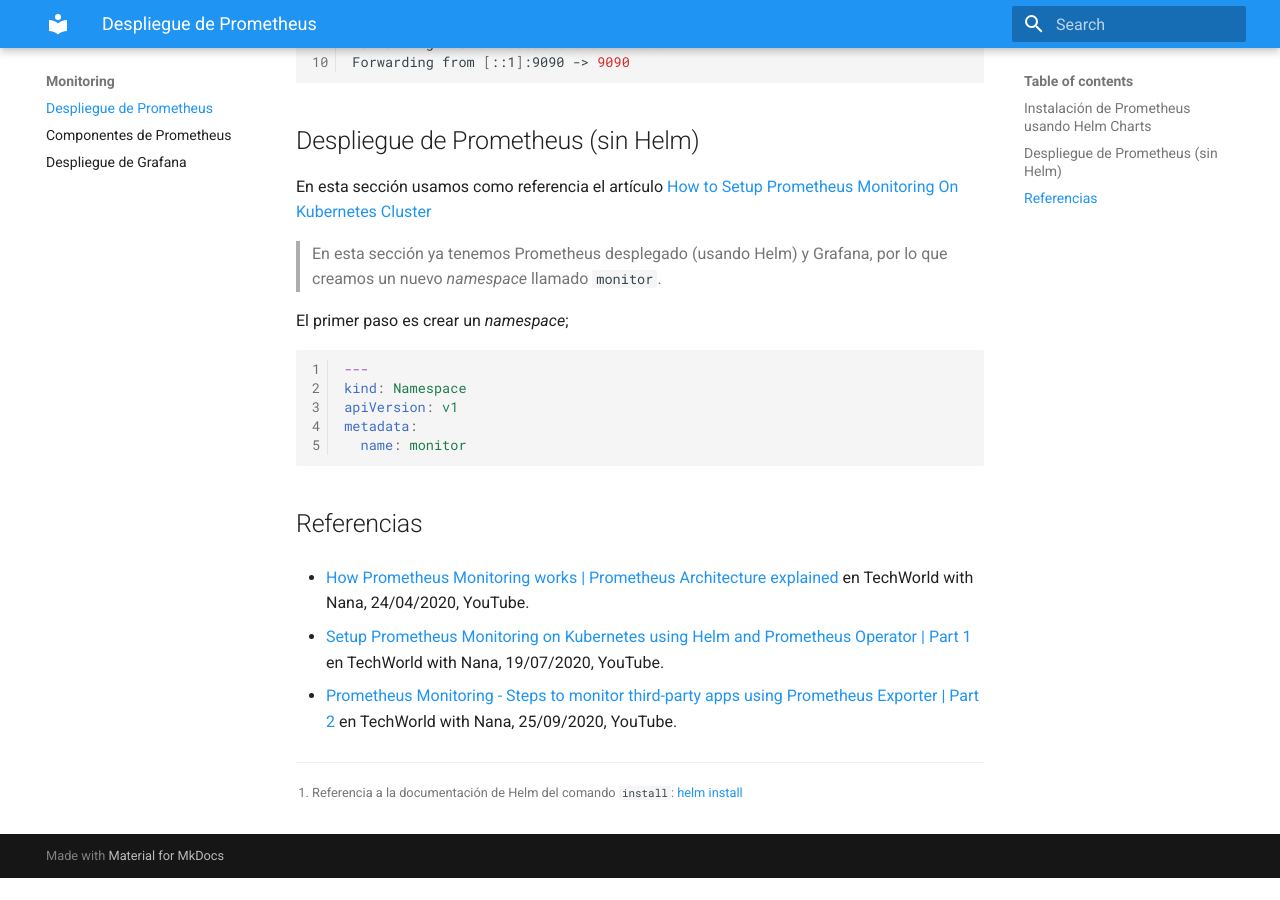
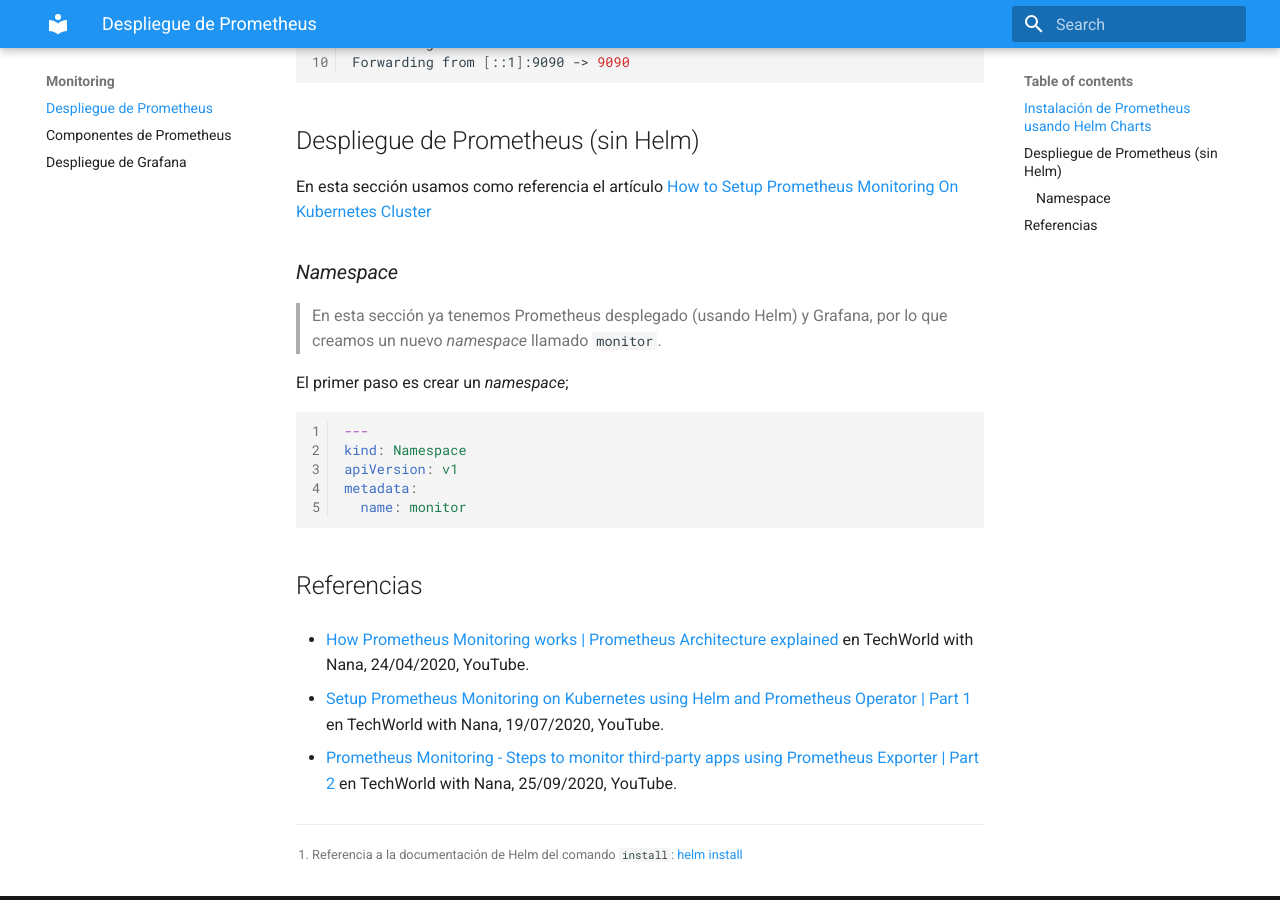
Before and after one commit to onthedock/k8s-devops, an MkDocs documentation site: the page built from docs/monitoring/prometheus.md, in a window 1280 px wide and 900 px high, scrolled down 2987 px. Built offline with MkDocs 1.6.1 and Material for MkDocs 9.7.7, drawn with Linux system fonts in a browser that asks for light colours; before the commit the page ends 3865 px from its top, so only the background shows below that.

Commit message:
+ Título para la sección del namespace

```diff
--- a/docs/monitoring/prometheus.md
+++ b/docs/monitoring/prometheus.md
@@ -147,6 +147,8 @@ Forwarding from [::1]:9090 -> 9090
 
 En esta sección usamos como referencia el artículo [How to Setup Prometheus Monitoring On Kubernetes Cluster](https://devopscube.com/setup-prometheus-monitoring-on-kubernetes/)
 
+### *Namespace*
+
 > En esta sección ya tenemos Prometheus desplegado (usando Helm) y Grafana, por lo que creamos un nuevo *namespace* llamado `monitor`.
 
 El primer paso es crear un *namespace*;
```
